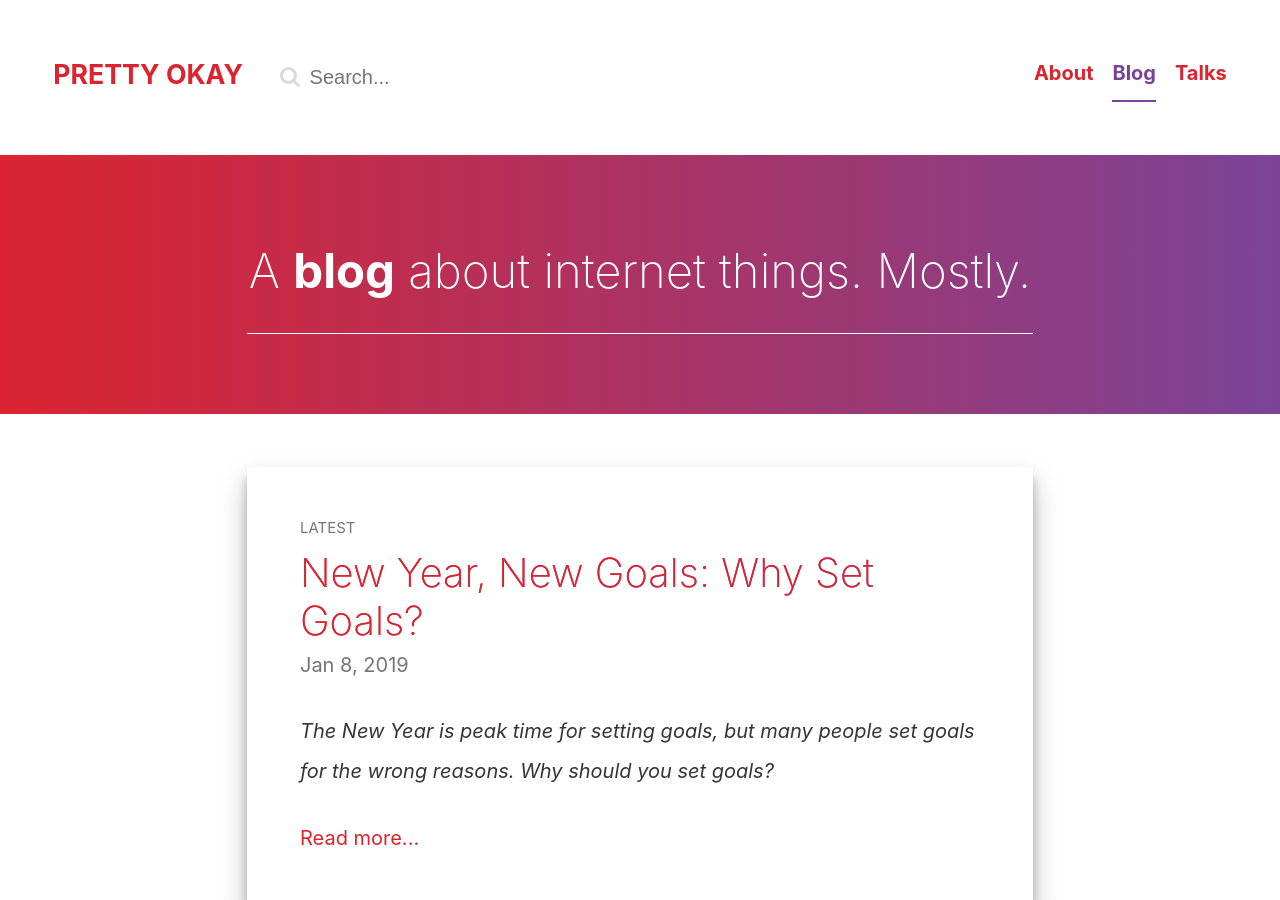
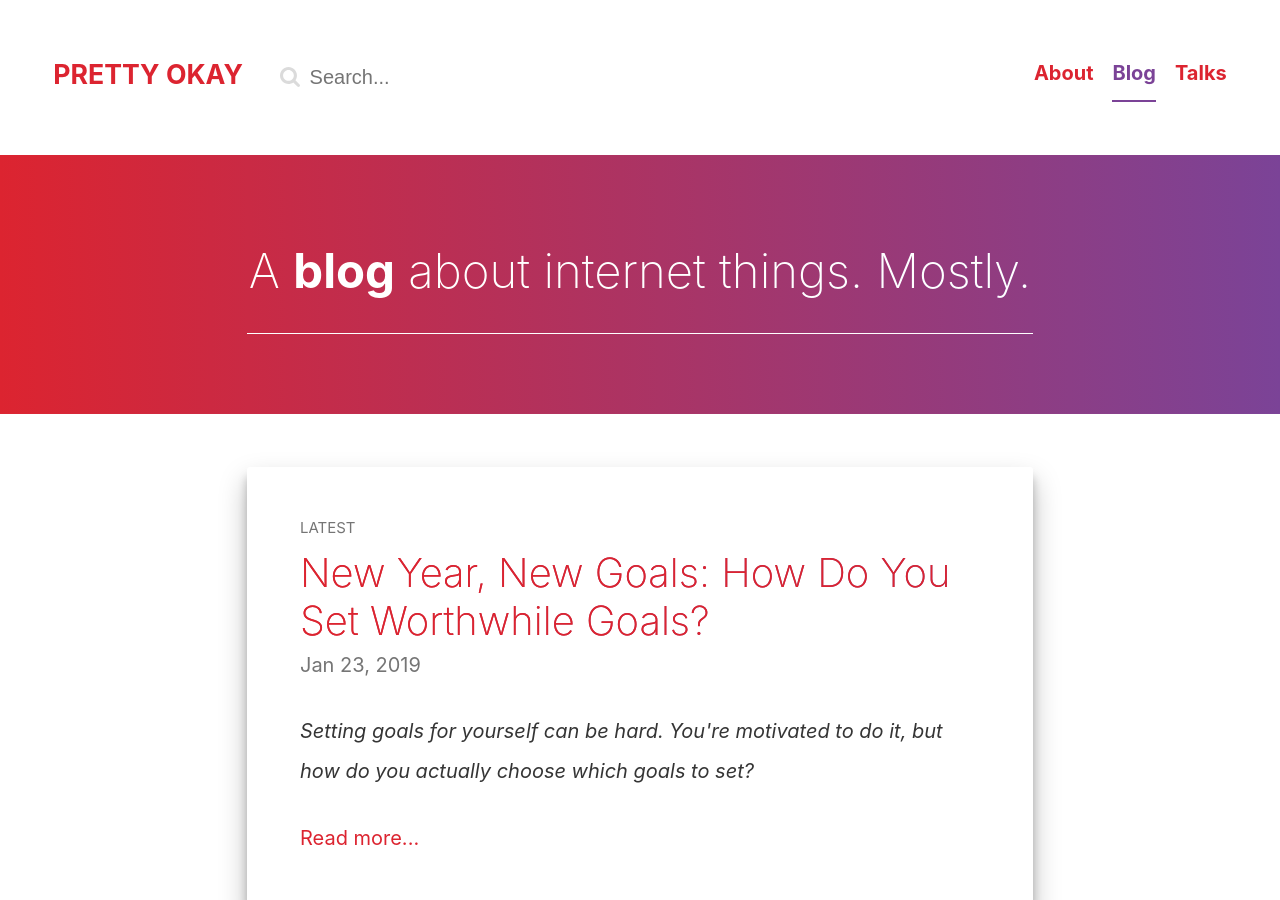
Before and after one commit to trentmwillis/pretty-okay.dev, a Jekyll site: the page built from index.html, in a window 1280 px wide and 900 px high. Built offline with Jekyll 4.4.1, drawn with Linux system fonts in a browser that asks for light colours; comment, search, counter and statistics services are not loaded; some of the changed lines change nothing that is shown.

Commit message:
Add second new year, new goals post

```diff
--- a/_posts/2019-01-08-new-year-new-goals-why.md
+++ b/_posts/2019-01-08-new-year-new-goals-why.md
@@ -115,4 +115,4 @@ That's why I say this is a "bonus" reason to set goals.
 
 There you have it. Don't set goals because you feel obligated to or because you've been told they're intrinsically good to have. Set goals to better yourself, understand your likes and dislikes, and become more comfortable as yourself.
 
-_Next week, we'll be looking at how to set worthwhile goals with these motivations in mind._
+_Next time, we'll be looking at [how to set worthwhile goals]({{ site.baseurl }}{% post_url 2019-01-23-new-year-new-goals-how-set %}) with these motivations in mind._
--- /dev/null
+++ b/_posts/2019-01-23-new-year-new-goals-how-set.md
@@ -0,0 +1,111 @@
+---
+layout: post
+title:  "New Year, New Goals: How Do You Set Worthwhile Goals?"
+author: "Trent Willis"
+date:   2019-01-23
+image:  "2019-01-23-new-year-new-goals-how-set.jpg"
+excerpt: "Setting goals for yourself can be hard. You're motivated to do it, but how do you actually choose which goals to set?"
+---
+
+_This is the second of three posts on personal goals. If you haven't yet, be sure to check out the first post on ["why set goals?"]({{ site.baseurl }}{% post_url 2019-01-08-new-year-new-goals-why %})_
+
+---
+
+Now that we've answered the question of "why am I setting goals?", we can start the process of actually setting them!
+
+There are a _lot_ of articles out there on this topic focused on multi-step, acronym-based approaches. I, however, like to keep my approach lightweight, so I recommend you set goals with only _two_ guiding principles.
+
+## First, Choose _Vague_ Goals That Match Your Motivations
+
+Start by choosing _vague_ goals that match your motivations. Essentially, what I mean by this is just choose the first goals that pop into your mind when you think about the areas you want to grow in or explore more.
+
+They don't have to be fully fleshed out, they don't have to be "S.M.A.R.T.", and they definitely don't have to be realistic. All of that will come later. The first point is to find stuff you're genuinely passionate about and/or interested in.
+
+Let's look at some examples of how to do this.
+
+### Where do I want to grow?
+
+One of the motivations we discussed in the last post is to "grow". So ask yourself, "in what areas of my life do I want to grow in?" These areas can be broad or narrow.
+
+Once you've identified those areas, think about what you would consider growth to be for those areas. These are your vague goals.
+
+As an example, here are 5 areas that I focus on for myself and some potential goals for each of them:
+
+1. **Financial** - My financial security and planning, such as saving for big purchases, retirement goals, paying down debt, and so on.
+2. **Health** - My physical well-being. These are sometimes directly related, such as losing weight, but sometimes also indirectly related, such as becoming a better [Ultimate](https://en.wikipedia.org/wiki/Ultimate_(sport)) player or completing an endurance race.
+3. **Career** - My career or activities related to my career, such as locking down a promotion, speaking at conferences, getting a new job, and so on.
+4. **Spiritual (Philosophical/World-View)** - My spiritual/philosophical world-view. This might be an odd category to some folks, but I really value having a diverse perspective about the world and belief systems. Some example goals are to read the Quran, develop spiritual disciplines, read books on sociology, and so on.
+5. **Personal** - My own personal enjoyment. Essentially, things I want to accomplish for my own personal satisfaction that don't fit into the other categories, such as attending concerts, studying a foreign language, traveling more, and so on.
+
+These areas can change over time and you don't necessarily even need to have this many. Even just one or two areas is good.
+
+The important aspect of this is to simply identify some broad themes that you feel would make you happy to pursue.
+
+### What do I think I might enjoy?
+
+So once you have an idea of the areas or categories that you would like to grow in, you should start thinking about specific things you'd like to accomplish in those areas, such as the ones I mentioned above.
+
+Since some areas can have many possible goals, I like to narrow it down by asking myself, "what is something in this area that I think I might enjoy?" This ties into the second motivation we had discussed previously.
+
+For example, if you want to work on your finances and think you might like to get into stock trading, make it a goal to learn more about stock markets and start trading.
+
+Or, maybe you like your job, but think you might enjoy management. Set a goal to step up for opportunities to lead and/or manage projects or people at work.
+
+This section, in particular, will require some introspection to narrow down options to things you think you might enjoy.
+
+### What do I know I enjoy and want to do more of?
+
+Once you've established some new things you'd like to try, you should also think about things you already enjoy and how you might continue growing in those areas.
+
+For instance, when it comes to health, I'm not a huge fan of going to the gym or dieting, but I love to play sports and be active outdoors. So, this past year I decided to set a goal of doing more hiking. I knew that I enjoyed hiking but didn't do as much of it as I would like, so I resolved to hike more and I thoroughly enjoyed it. And, that kept me motivated.
+
+## Then, Set A **Concrete** Way To Measure Them
+
+Once you have your vague goals based on your motivations, you should turn those into concrete goals _that you can measure_.
+
+This is **super** important. So, I'll say it again:
+
+> Turn vague goals into **concrete** goals that you can **measure**.
+
+Many folks fail to stick with their goals because they are ambiguously defined.
+
+Ambiguous or vague goals make it hard for you to know how you're progressing against them and can often make goals seem out of reach. This makes you more likely to give up.
+
+Consider for example my vague goal of "hiking more". If that is what I left my goal at, how would I know if I'm actually succeeding or not? If I don't hike for a month, should I just give up? Have I already failed? You can't answer those questions.
+
+But, if I change the goal to have a concrete measurement, such as "complete a 10-mile hike", it becomes a lot more doable. I can now easily say that I haven't failed even if I don't hike for a month and thus it is easier to not give up.
+
+There is a catch, however.
+
+The point to setting concrete goals is so that you can build habits to attain them. If my goal is to hike 10 miles in a single day, then I should probably start by setting a near-term goal of completing a 5-mile hike or even just seeing what distance I currently feel comfortable doing in a single day.
+
+So the catch is that you set concrete, measurable goals so that you can make steady progress towards them, not so you can slack off and feel okay about it. (We'll hear more about that in the next post.)
+
+All of that said, some "true/false" goals (like "hike more") can be okay if you have some measure by which you can assess if they are true or false.
+
+My goal of "hike more" is still valid _if_ I know how much I hiked last year because it effectively transforms the goal into "hike more than X miles this year".
+
+This applies to many things:
+
+* "_Exercise more_" is vague, but "_Exercise more than last year, which was 10 times each month_" is concrete.
+* "_Eat out less_" is vague, but "_Eat out less than my budget is set for, which is 3 times a week_" is concrete.
+* "_Save more money_" is vague, but "_Save more money so I can afford a down-payment in 5 years_" is concrete (if you know the rough price range of the house).
+* "_Learn to play guitar_" is vague, but "_Learn to play guitar well enough to play a dozen of my favorite songs_" is concrete.
+
+An easy method to come up with ways to quantify your goals is to ask yourself "how":
+
+* _How many?_ (Ex: How many songs would I like to play on the guitar?)
+* _How long?_ (Ex: How long would I like to travel for?)
+* _How much?_ (Ex: How much money do I want to save?)
+
+Now those questions won't work for everything, but they serve as a good starting point. And, before you know it, you'll find that finding ways to measure your goals is pretty easy. Coming up with goals you're excited about is the more challenging part.
+
+---
+
+That's it!
+
+Choose vague goals that match the motivations you've found for yourself, then turn them into concrete and quantifiable goals. I recommend approaching this as a multi-day process. I usually think through my vague goals for one weekend and then come back a week later to solidify them.
+
+The first part of this process is very important for finding goals you're excited to pursue; the second part is important for finding goals that you can stick with and reach.
+
+_Next time, we'll be looking at how to reach your goals after setting them._
```
Also changed, not shown: assets/images/2019-01-23-new-year-new-goals-how-set.jpg (added).
